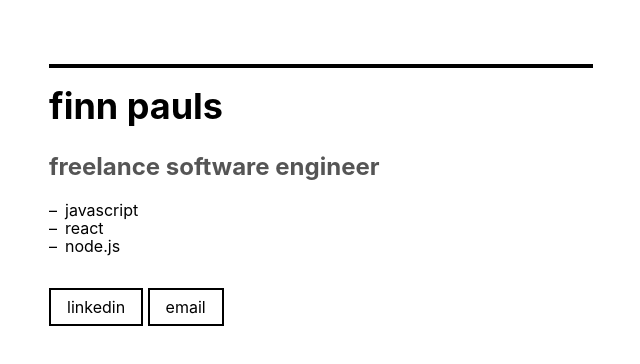
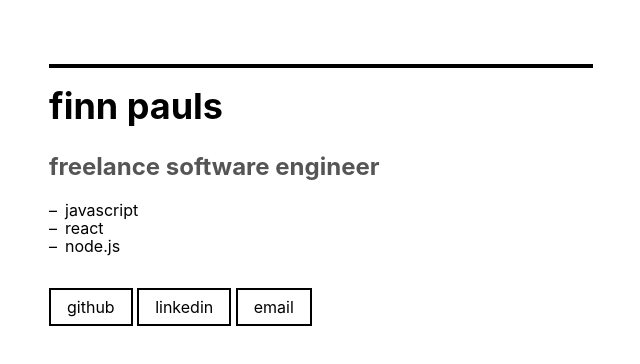
Before and after one commit to finnp/finnp.github.io, a plain HTML site: page index.html in a window 1280 px wide. Shown: the whole page, without its empty margins (15-655 px from the left). Drawn offline with Linux system fonts and the light colour scheme.

Commit message:
Add github

```diff
--- a/index.html
+++ b/index.html
@@ -31,6 +31,7 @@
 			<li>react</li>
 			<li>node.js</li>
 		</ul>
+		<a class="f5 link dim ba bw1 ph3 pv2 mv3 mb2 dib black" href="https://github.com/finnp">github</a>
 		<a class="f5 link dim ba bw1 ph3 pv2 mv3 mb2 dib black" href="https://www.linkedin.com/in/finnpauls/">linkedin</a>
 		<a class="f5 link dim ba bw1 ph3 pv2 mv3 mb2 dib black" href="mailto:ich@finnpauls.de">email</a>
   </header>
```
